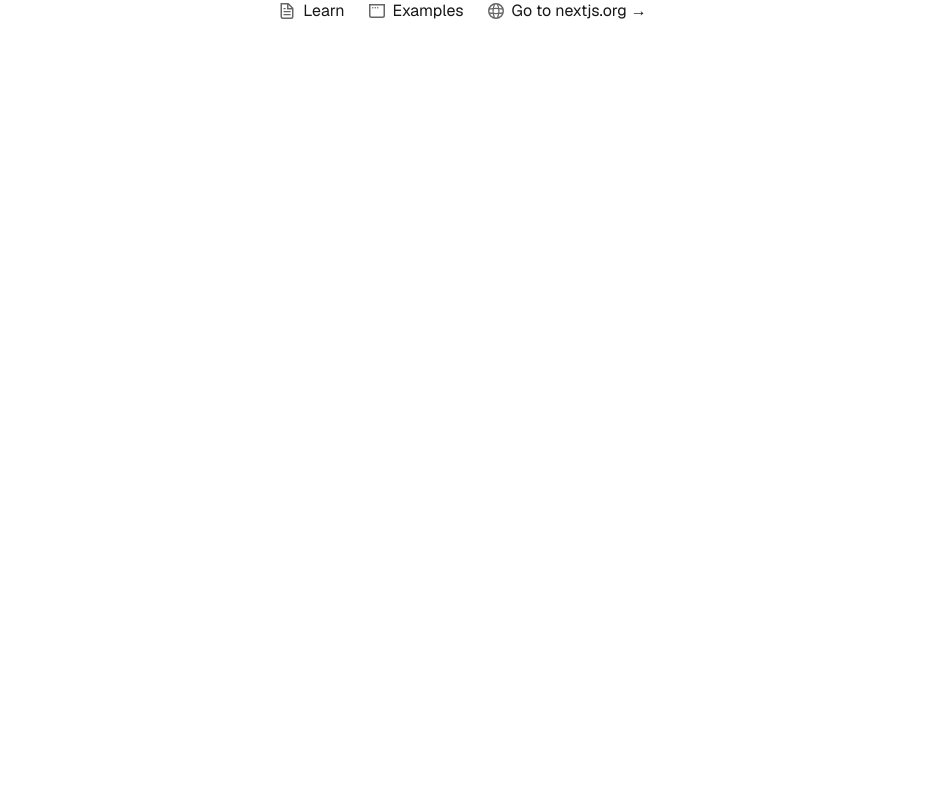
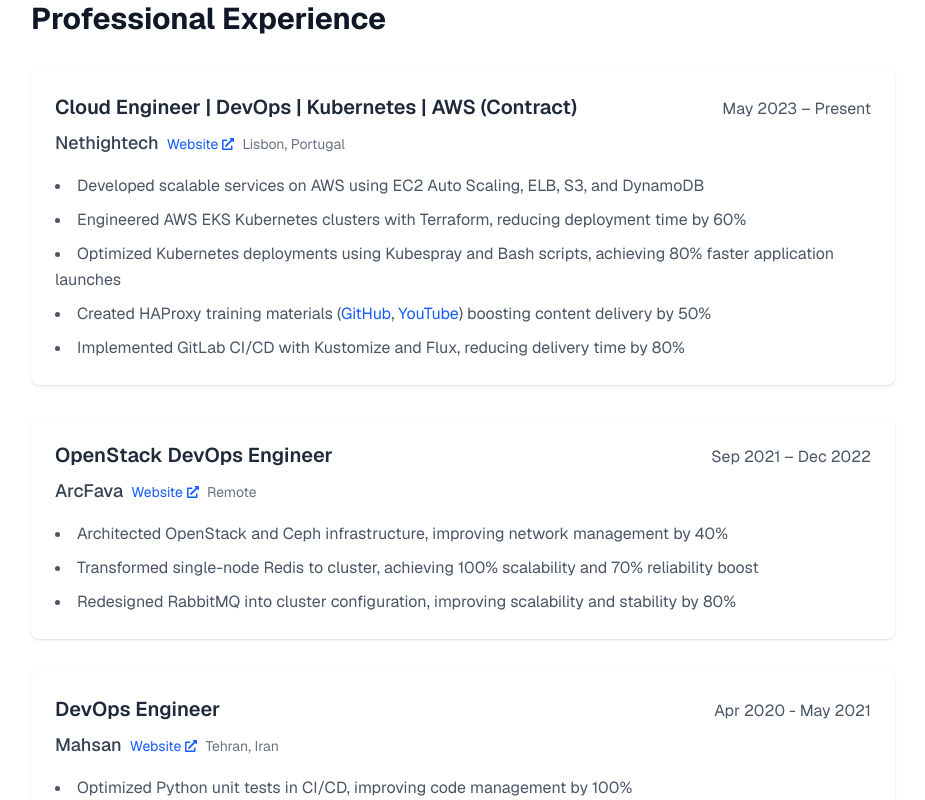
Before and after one commit to hojat-gazestani/hojat-gazestani.github.io, a Next.js app: page / in a window 1280 px wide. Shown: the part 1980-2780 px from the top of the page, without its empty margins (177-1102 px from the left). Before the commit the page ends 2081 px from the top, so only its background shows below. Built offline with nearby package versions, Linux system fonts and the light colour scheme.

Commit message:
Add profesional experience

```diff
--- a/src/app/page.tsx
+++ b/src/app/page.tsx
@@ -1,6 +1,7 @@
 import Image from "next/image";
 import { AboutMe } from "@/components/AboutMe";
 import { PersonalInfo } from "@/components/PersonalInfo";
+import { ProfessionalExperience } from "@/components/ProfessionalExperience";
 
 export default function Home() {
   return (
@@ -8,6 +9,7 @@
       <main className="flex flex-col gap-[32px] row-start-2 items-center sm:items-start">
         <PersonalInfo />
         <AboutMe />
+        <ProfessionalExperience />
       </main>
       <footer className="row-start-3 flex gap-[24px] flex-wrap items-center justify-center">
         <a
--- /dev/null
+++ b/src/components/ProfessionalExperience.tsx
@@ -0,0 +1,131 @@
+import Link from "next/link";
+import { FaExternalLinkAlt } from "react-icons/fa";
+
+export const ProfessionalExperience = () => {
+  const experiences = [
+    {
+      role: "Cloud Engineer | DevOps | Kubernetes | AWS (Contract)",
+      period: "May 2023 – Present",
+      company: "Nethightech",
+      website: "https://www.nethightech.com/",
+      location: "Lisbon, Portugal",
+      achievements: [
+        "Developed scalable services on AWS using EC2 Auto Scaling, ELB, S3, and DynamoDB",
+        "Engineered AWS EKS Kubernetes clusters with Terraform, reducing deployment time by 60%",
+        "Optimized Kubernetes deployments using Kubespray and Bash scripts, achieving 80% faster application launches",
+        <>
+          Created HAProxy training materials (
+          <Link
+            href="https://github.com/hojat-gazestani/kube-task"
+            target="_blank"
+            className="text-blue-600 hover:underline"
+          >
+            GitHub
+          </Link>
+          ,{" "}
+          <Link
+            href="https://www.youtube.com/channel/UCmYCnN9mmHEcSvfP6ytbnGA"
+            target="_blank"
+            className="text-blue-600 hover:underline"
+          >
+            YouTube
+          </Link>
+          ) boosting content delivery by 50%
+        </>,
+        "Implemented GitLab CI/CD with Kustomize and Flux, reducing delivery time by 80%",
+      ],
+    },
+    {
+      role: "OpenStack DevOps Engineer",
+      period: "Sep 2021 – Dec 2022",
+      company: "ArcFava",
+      website: "http://www.arcfava.com/",
+      location: "Remote",
+      achievements: [
+        "Architected OpenStack and Ceph infrastructure, improving network management by 40%",
+        "Transformed single-node Redis to cluster, achieving 100% scalability and 70% reliability boost",
+        "Redesigned RabbitMQ into cluster configuration, improving scalability and stability by 80%",
+      ],
+    },
+    {
+      role: "DevOps Engineer",
+      period: "Apr 2020 - May 2021",
+      company: "Mahsan",
+      website: "https://mahsan.co/",
+      location: "Tehran, Iran",
+      achievements: [
+        "Optimized Python unit tests in CI/CD, improving code management by 100%",
+        "Automated Netbox-VMware vCenter synchronization with Python",
+        "Implemented monitoring stack (Zabbix, Grafana, Prometheus, cAdvisor)",
+        "Established SLAs for 50+ web services in Zabbix",
+      ],
+    },
+    {
+      role: "Systems Engineer",
+      period: "Jul 2016 – Apr 2020",
+      company: "Didehbannet",
+      location: "Tehran, Iran",
+      achievements: [
+        "Designed and secured new server room infrastructure",
+        "Implemented Kubernetes/Docker storage optimization saving high-cost storage space",
+        "Redesigned core network security (Juniper, FortiGate) improving security by 80%",
+        "Automated network management with Python scripts",
+        "Configured EMC Unity and HP SAN storage for VMware HA clusters",
+      ],
+    },
+  ];
+
+  return (
+    <section className="max-w-4xl mx-auto py-8 px-4">
+      <h2 className="text-3xl font-bold text-gray-900 dark:text-white mb-8">
+        Professional Experience
+      </h2>
+
+      <div className="space-y-8">
+        {experiences.map((exp, index) => (
+          <div
+            key={index}
+            className="bg-white dark:bg-gray-800 p-6 rounded-lg shadow-sm hover:shadow-md transition-shadow"
+          >
+            <div className="flex flex-col sm:flex-row sm:justify-between sm:items-baseline">
+              <h3 className="text-xl font-semibold text-gray-800 dark:text-gray-200">
+                {exp.role}
+              </h3>
+              <span className="text-gray-600 dark:text-gray-400">
+                {exp.period}
+              </span>
+            </div>
+
+            <div className="flex items-baseline mt-2 mb-4">
+              <h4 className="text-lg font-medium text-gray-700 dark:text-gray-300">
+                {exp.company}
+              </h4>
+              {exp.website && (
+                <Link
+                  href={exp.website}
+                  target="_blank"
+                  rel="noopener noreferrer"
+                  className="ml-2 text-blue-600 dark:text-blue-400 hover:underline flex items-center"
+                >
+                  <span className="text-sm">Website</span>
+                  <FaExternalLinkAlt className="ml-1" size={12} />
+                </Link>
+              )}
+              <span className="text-gray-500 dark:text-gray-400 text-sm ml-2">
+                {exp.location}
+              </span>
+            </div>
+
+            <ul className="space-y-2 list-disc list-inside text-gray-600 dark:text-gray-300">
+              {exp.achievements.map((achievement, i) => (
+                <li key={i} className="leading-relaxed">
+                  {achievement}
+                </li>
+              ))}
+            </ul>
+          </div>
+        ))}
+      </div>
+    </section>
+  );
+};
```
